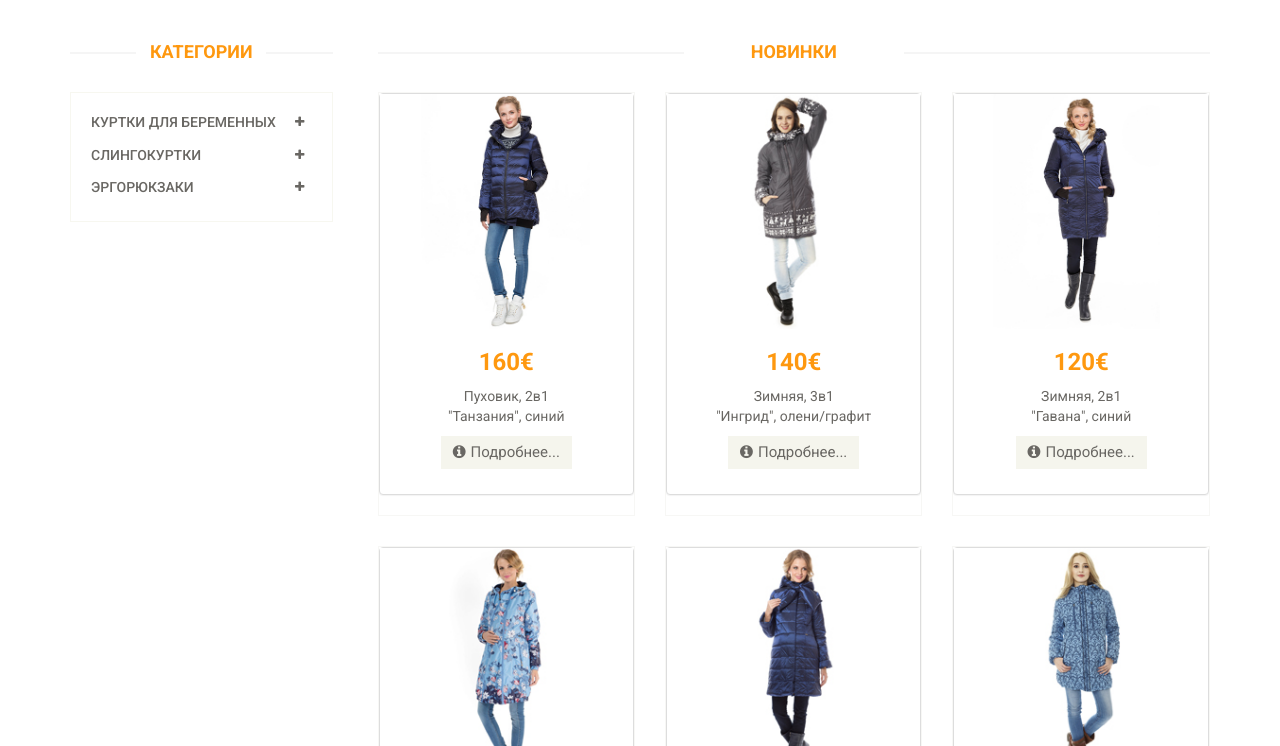
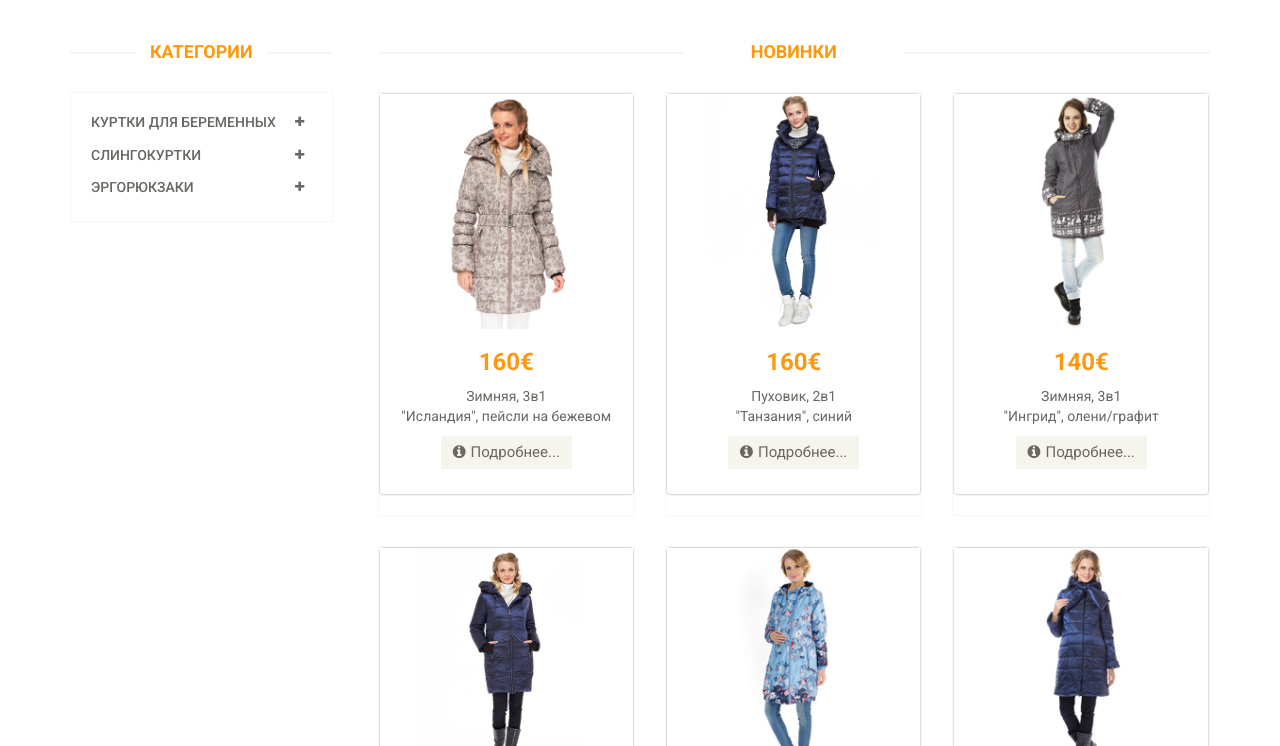
Before and after one commit to sunmama-lv/sunmama-lv.github.io, a plain HTML site: page index.html in a window 1280 px wide. Shown: the part 571-1317 px from the top of the page. Drawn offline with Linux system fonts and the light colour scheme.

Commit message:
03-11-2016
Добавил Исландию

```diff
--- a/index.html
+++ b/index.html
@@ -393,7 +393,24 @@
 				<div class="col-sm-9 padding-right">
 					<div class="features_items"><!--features_items-->
 						<h2 class="title text-center">Новинки</h2>
-						<div class="col-sm-4">
+
+                        <div class="col-sm-4">
+							<div class="product-image-wrapper">
+								<div class="single-products">
+									<div class="productinfo text-center panel panel-default">
+										<a href="islandia.html">
+                                        <img src="images/home/islandia01.jpg" alt="Исландия пейсли на бежевом"
+                                            title="Исландия пейсли на бежевом"/></a>
+										<h2>160€</h2>
+											<p>Зимняя, 3в1<br>"Исландия", пейсли на бежевом</p>
+										<a href="islandia.html" class="btn btn-default add-to-cart">
+                                        <i class="fa fa-info-circle"></i>Подробнее...</a>
+									</div>
+								</div>
+							</div>
+						</div>
+
+                        <div class="col-sm-4">
 							<div class="product-image-wrapper">
 								<div class="single-products">
 									<div class="productinfo text-center panel panel-default">
```
Also changed, not shown: beremennie_zima.html (+16 -0 lines), slingokurtki_zima.html (+16 -0 lines), zima.html (+16 -0 lines), 2 other files.
